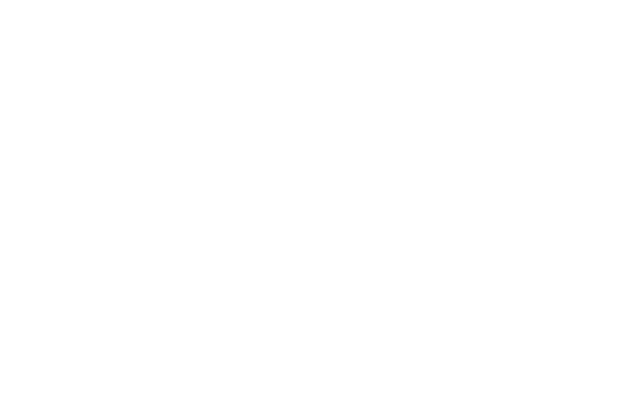
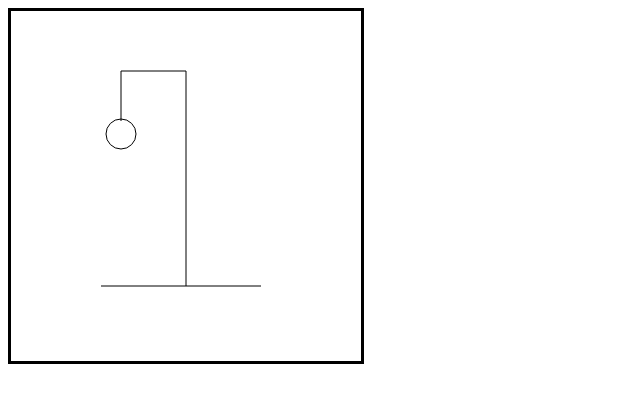
Before and after one commit to willshepp28/HTML5-canvas-demo, a plain HTML site: page index.html in a window 1280 px wide. Shown: the whole page, without its empty margins (0-640 px from the left). Drawn offline with Linux system fonts and the light colour scheme.

Commit message:
created hangman gallow and head with html canvas

```diff
--- a/css/style.css
+++ b/css/style.css
@@ -0,0 +1,4 @@
+canvas {
+    border: 3px solid black;
+    text-align:center;
+}
--- a/index.html
+++ b/index.html
@@ -9,8 +9,8 @@
     <link rel="stylesheet" href="css/style.css">
 </head>
 <body>
-    <canvas id="hangman" height="200px" width="200px"></canvas>
+    <canvas id="hangman" height="350px" width="350px"></canvas>
     <!-- JavaScript -->
-    <script src="js/script.js"></script>
+    <script src="js/canvas.js"></script>
 </body>
 </html>
--- /dev/null
+++ b/js/canvas.js
@@ -0,0 +1,57 @@
+console.log("script.js loaded");
+
+window.onload = function () {
+
+
+    var canvas = document.querySelector("canvas");
+    var ctx = canvas.getContext("2d");
+
+    bottomOfGallow(ctx)
+    middleOfGallow(ctx);
+    topGallow(ctx)
+    gallowTopDrop(ctx);
+    hangmanHead(ctx)
+
+
+
+    function bottomOfGallow(ctx) {
+        ctx.beginPath();
+        ctx.moveTo(90, 275);
+        ctx.lineTo(250, 275);
+        ctx.strokeStyle = "black";
+        ctx.stroke();
+    }
+
+
+    function middleOfGallow(ctx) {
+        ctx.beginPath();
+        ctx.moveTo(175, 275);
+        ctx.lineTo(175, 60);
+        ctx.stroke();
+    }
+
+
+    function topGallow(ctx) {
+        ctx.beginPath();
+        ctx.moveTo(110, 60);
+        ctx.lineTo(175, 60);
+        ctx.strokeStyle = "black";
+        ctx.stroke();
+
+    }
+
+    function gallowTopDrop(ctx) {
+        ctx.beginPath();
+        ctx.moveTo(110, 60);
+        ctx.lineTo(110, 110);
+        ctx.strokeStyle = "black";
+        ctx.stroke();
+    }
+
+
+    function hangmanHead(ctx) {
+        ctx.beginPath();
+        ctx.arc(110, 123, 15, 0, 2 * Math.PI);
+        ctx.stroke();
+    }
+}
--- a/js/script.js
+++ /dev/null
@@ -1 +0,0 @@
-console.log("script.js loaded");
```
